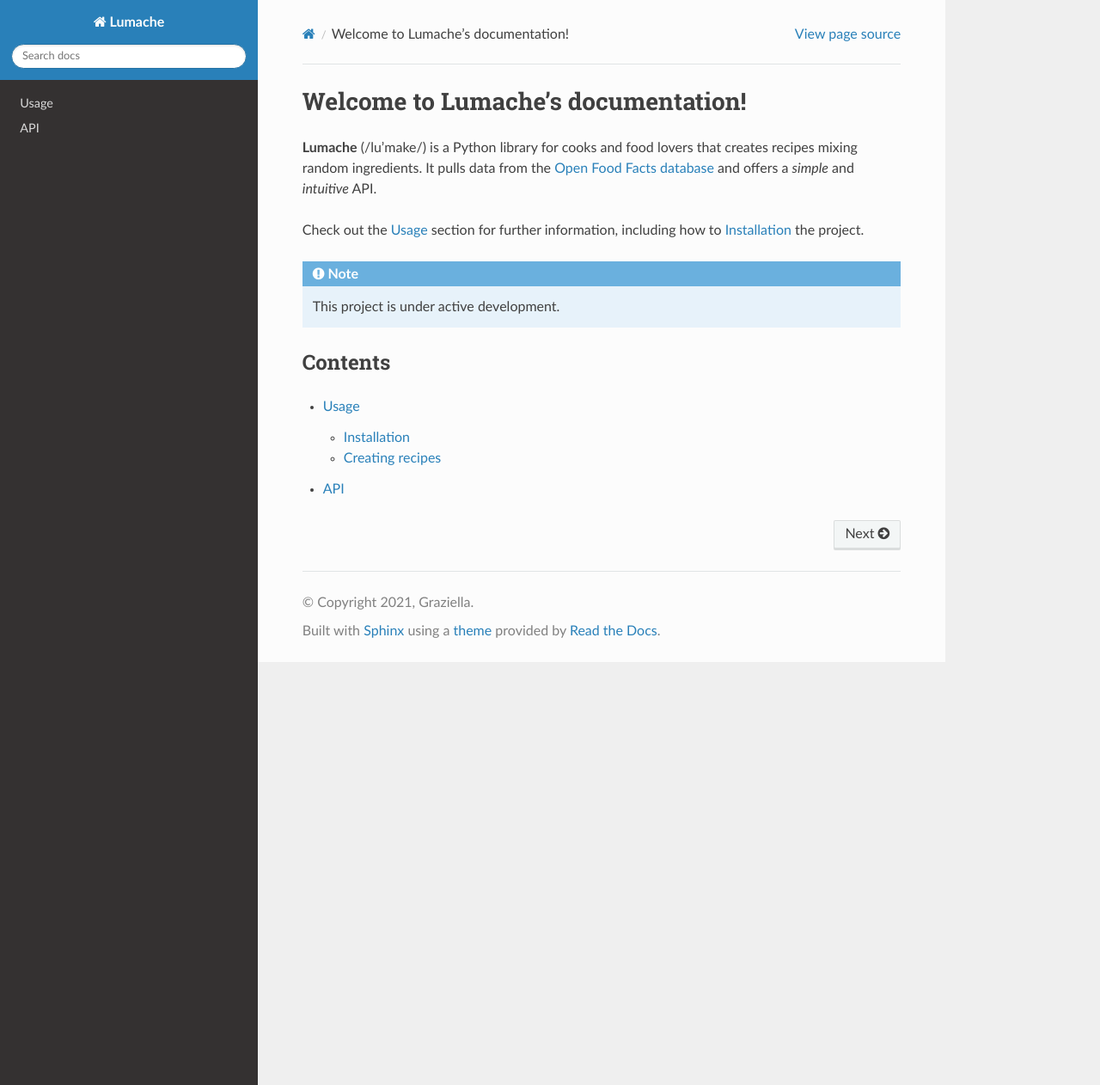
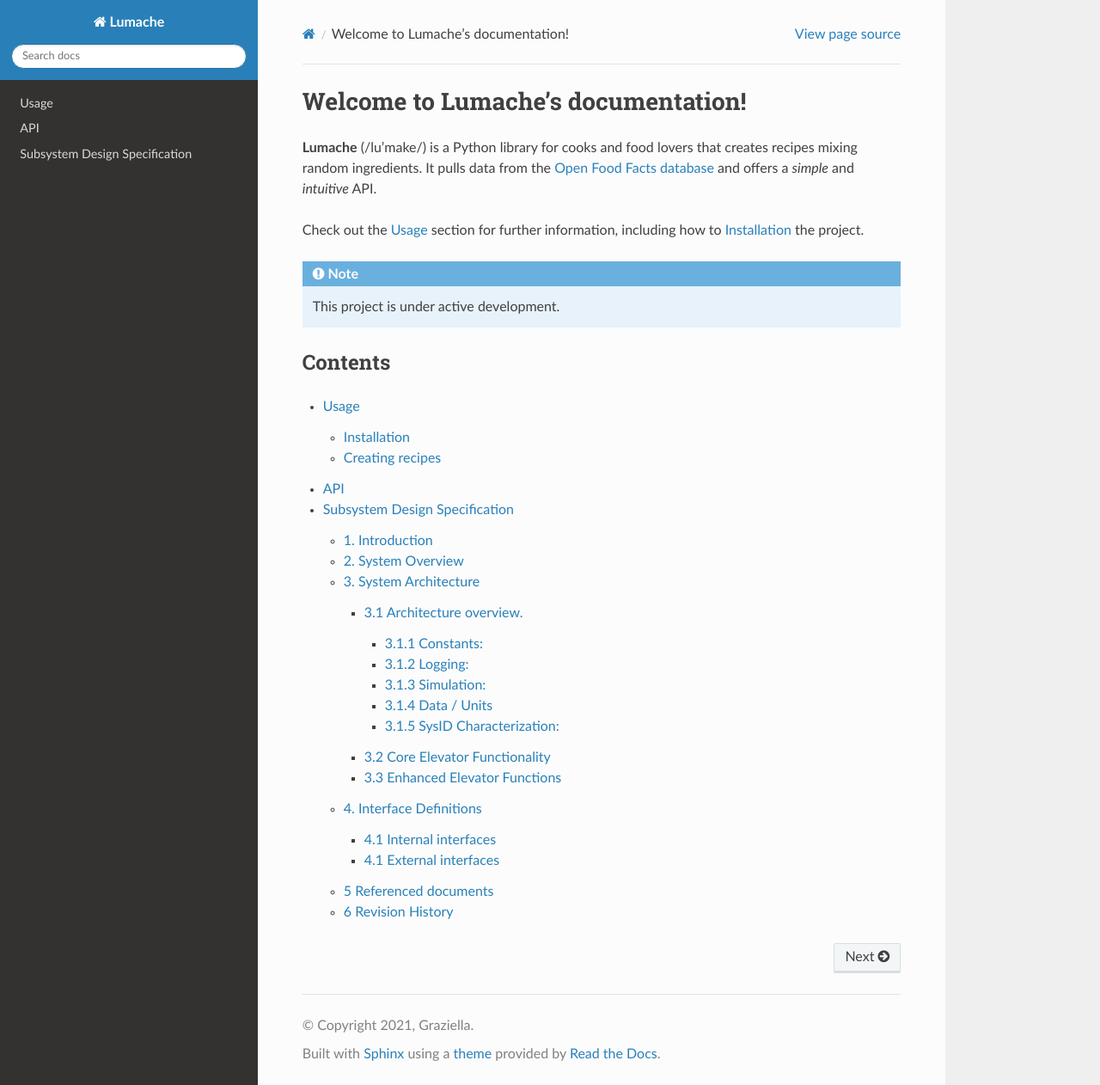
Before and after one commit to Team217/ChickenDocs, a Sphinx documentation site: the page built from docs/source/index.rst, in a window 1280 px wide and 1262 px high. Shown: the whole window at 86% size. Built offline with Sphinx 7.4.7 and the Read the Docs theme 3.1.0, drawn with Linux system fonts in a browser that asks for light colours; some of the changed lines change nothing that is shown.

Commit message:
Forgive the push to main, Test mixing of rst & md files. Verify Sphinx will parse properly.

````diff
--- a/docs/source/conf.py
+++ b/docs/source/conf.py
@@ -17,6 +17,7 @@
     'sphinx.ext.autodoc',
     'sphinx.ext.autosummary',
     'sphinx.ext.intersphinx',
+    "myst_parser",
 ]
 
 intersphinx_mapping = {
--- /dev/null
+++ b/docs/source/elevator-design-spec.md
@@ -0,0 +1,148 @@
+# Subsystem Design Specification
+
+## 1. Introduction
+
+Elevators are linear mechanisms, this means they move in one axis / direction. This is often vertical movement to pick up game elements from the ground and go score them. Elevators can have multiple stages, the more stages you have the higher maximum extension you can achieve, at the cost of a wider footprint. For FRC robots we typically have between 1 and 3 stages. The Elevator here is a single stage and has roughly 33" of vertical lift.
+
+
+## 2. System Overview
+
+Subsystems at their core are a hardware interface layer for linking motors, actuators, and/or sensors to a set of commands that the higher level control schemes can use to produce complex robot operations. The elevator subsystem from a hardware level has a few required hardware components as well as a variety of optional hardware to improve reliability and safety of the mechanism.
+
+**Motors**: Given the relatively high loads elevators have to handle the general recommendation would be to run dual (redundant) cim class brushless motors. Some common motor options would be the KrakenX60, Neo 1.1/2.0, Neo Vortex. For smaller or lighter elevator applications this could be cut down to a single motor.
+
+**Encoders**: For mechanisms that don't naturally come to rest at their designated *home* position (zero (0) on the encoder). It is highly recommended to utilize an absolute encoder for reliable positioning. A CTRE CANCoder or a REV Through-bore would be suitable options for use. Often times with elevators gravity will bring them back to *home* because of this a relative encoder in the motor is sufficient.
+
+**Limit Switches**: Whenever we have a physical mechanism that moves we often want to protect the larger robot structure from the subsystem moving beyond it's limits. We can utilize software limits on these mechanisms however in the event of an encoder issue we often like to add hardware limit switches as well. These limit switches provide multiple benefits. Firstly, they cut power to motors in the direction of travel when limit switch is depressed. Second, they provide a known location for re-seeding the encoder position. Finally, having multiple redundant limit switches allows for the mechanical or electrical failure of one without compromising the system integrity. For an elevator it is typical to run upper & lower limit switches.
+
+
+## 3. System Architecture
+
+### 3.1 Architecture overview.
+
+The goal in crafting a subsystem is to set it up for long term reliability and flexibility based on the changing needs of the season. We want to maintain consistency across all our subsystems so that fellow developers have less barrier in understanding the operation of any given subsystem. With that said there's a couple key functionalities that should carry across all our subsystems.
+
+Subsystems with multiple files to support it should exist in a folder of their own, named after the primary java file. For example `Elevator.java` would be house in the `elevator` folder.
+
+#### 3.1.1 Constants:
+
+We use a constants class tailored for each unique subsystem. The primary benefit of this is centralizing all our constants to one central location in the codebase. The constants can be found in `Constants.java`. Historically the constants were created & defined in this `Constants.java` file. Moving forward we have started defining a separate Java file that serves as a default constants template. This allows the constants required for the operation of the subsystem to travel with the subsystem code. It also supports implementing multiple instances of the same subsystem.
+
+Below is an example of what a generic `SubsystemConstants.Java` file could look like:
+```Java
+public class SubsystemConstants {
+  public int kLeaderCanID = -1;
+  public String kCanBus = "";
+  public Current kStatorLimit = Amps.of(40);
+}
+```
+These constants can then be initialized in `Constants.java` for use in the specific instance of a subsystem.
+```Java
+public static final SubsystemConstants kDemoConstants = new SubsystemConstants();
+static {
+  kDemoConstants.kLeaderCanID = 1;
+  kDemoConstants.kCanBus = "canivore";
+  kDemoConstants.kStatorLimit = Amps.of(40);
+  ...
+  }
+```
+
+The constants for a subsystem need to be passed into the subsystem via the constructor. This is a new way of doing it for the ThunderChickens. With this change it provides us much needed flexibility when switching between competition & practice robots, or the ability to create multiple instances of a subsystem. Such as having multiple elevators on one robot.
+
+#### 3.1.2 Logging:
+
+Logging is the recording of telemetry data, such as motor, sensor, or robot state information to aid in the troubleshooting of the robot. When trying to understand why issues happened on the field, it is critical to have comprehensive logging to properly root cause the issues. The rule of thumb is to err on the side of more logging, we can always cut back or reduce logging in the future. To help get you thinking about what to long. Here's some of the primary data we want to log:
+- Relative encoder position
+- Relative encoder velocity
+- Control loop setpoint
+- Limit switch states
+- Absolute encoder position
+- Absolute encoder velocity
+
+For all ThunderChickens codebases, unless otherwise explicitly defined, logging is done through the [AdvantageKit](https://docs.advantagekit.org/) framework.
+
+#### 3.1.3 Simulation:
+
+Simulation provides a way for us to test our code before we have an actual robot to deploy to. With proper simulation support we can test core subsystem functionality, command sequencing, triggers, & more all before we have hardware in front of us. At a minimum every subsystem with at least one motor should be set up to simulate that motor. Utilizing the DCMotorSim object is a good starting point. Beyond that simulation of additional hardware, such as limit switches, external encoders, etc. is encouraged time permitting. Most if not all motor vendors have some level of simulation support baked into their software ecosystems.
+
+#### 3.1.4 Data / Units
+
+It is strongly encouraged to do the conversion from "RPM" or "Rotations" to a meaningful unit that describes the actual real world movement of the mechanism. In the case of an elevator Meters/Feet/Inches would be acceptable. For ThunderChickens codebase we tend to stick with Metric units. Bonus points if this is implemented through the use of the Java Units classes supported in WPILIB. This allows for very easy unit conversion and keeps the units consistent across the codebase.
+
+#### 3.1.5 SysID Characterization:
+
+SysID or System Identification is a process in which the mechanism runs through a predefined routine to quantify the PID & Feedforward constants for the system. AdvantageKit logging has compatibility with SysID (details [here](https://docs.advantagekit.org/data-flow/sysid-compatibility)). We need to setup the SysID commands & expose them in the subsystem so that we can execute the characterization at a future time when we have the physical mechanism present.
+
+### 3.2 Core Elevator Functionality
+
+The core functionality of the elevator is as follows:
+- Elevator mechanisms require motors to provide the lift. Depending on the demands of the game this could be one or two motors. The subsystem should be able to easily switch between the two different configurations. Motor type is typically determined in the first weeks of a competition season. For a *default* subsystem the recommendation would be to implement the system using the KrakenX60 motor controller the TalonFX.
+
+- Motors need to be properly configured to work as we expect them to. Every motor should be explicitly defined in the subsystem. **Do not** assume a motor is pre-configured or in it's default configuration. Some of the key configurations to make are defined below:
+  - Motor direction inversion.
+  - Motor neutral mode.
+  - Current limits.
+  - Control loop configuration.
+  - Feedback sensor configuration.
+
+- The elevator requires some form of feedback to track its position. For most elevator applications where the elevator comes to rest at its *home* position (falls due to gravity) the motors integrated encoder is sufficient for feedback. The subsystem should be setup in such a way that allows for an external absolute encoder to be used in place of the relative encoder.
+
+- Manual positioning of the elevator. We always want to provide a simple means of operation for the elevator. Typical application would be to map the direct movement of the elevator to a joystick axis. This can be useful for system failure on a competition field, or early prototype operation. hardware limit switches should be respected but software limits should be ignored.
+
+- Control loop based positioning of the elevator. For any meaningful operation of the elevator we require precision control of the carriage. This is done through a conventional PID control loop. For ThunderChickens codebase we prefer to run using the integrated control loop on the motor controller. If there is a compelling reason to shift the control loop to the robot controller the standard WPILib `PIDController` can be used.
+
+- User tunable PID constants, this is done through the use of the `LoggedTunableNumber` object. The goal here is to provide a quick and easy way for
+
+- Software defined limits. The elevator subsystem needs to monitor the encoder feedback to ensure the mechanism is not extending beyond a software defined limit. Any attempt to extend past a limit should cut power to the motor in the direction of travel. The minimum and maximum software limits should be defined as constants.
+
+- Minimal limit switch functionality needs to be present in the subsystem. For core operation of the elevator this would be a lower limit *home* position limit switch. This switch gives us the ability to home the elevator to a known location, allowing us to rely on our software limits for the upper extension limit. Limit switch functionality needs to be optional, with a way to enable or disable the checks.
+
+### 3.3 Enhanced Elevator Functions
+
+To expand the capabilities and usability of our subsystems there are a number of improvements we can make beyond the core functionality. They are as follows:
+
+- Along with PID controllers we can also implement a FeedForward controller. These are important for implementing systems that want to control the velocity component of motion.
+
+- Motion Profiling. This is a control method that defines maximum velocity and acceleration limits to the system. This is beneficial in that it allows for smoother operation of the mechanism. This reduces the maintenance required for the mechanism by reducing wear. Each motor supplier has their own implementation, along with WPILib proving options for on controller motion profiling. For CTRE/Phoenix6 its called Motion Magic while Rev calls it MaxMotion.
+
+- Expanded hardware limit switches. Often for mission critical systems we want to bake in extra redundancy, limit switches are another area where we often implement redundancy. The subsystem should be able to support two (2) lower limits as well as an additional two (2) upper limits.
+
+- Elevator homing sequence Command. On initialization the elevator should have the capability to home itself. Run it down at a slow power level until it either hits a lower limit or the current spikes indicating the elevator has hit a physical barrier.
+
+
+## 4. Interface Definitions
+
+This section defines the core internal and external method interfaces expected to be implemented in the subsystem.
+
+### 4.1 Internal interfaces
+
+- update PID/FF: Internal method to update the motor controller with the logged tunable values.
+- drive functionality: Internal method to control the motor controller. This method should be the final step that checks HW/SW limits before commanding the motor. Commands should call this method to drive the mechanism, rather than attempting to command the motor directly.
+
+### 4.1 External interfaces
+
+- Command for manual control of the elevator.
+- Command for position setpoint control of the elevator.
+- Commands for SysID.
+- Command for homing the elevator.
+- Getter if the elevator has reached its setpoint target.
+- Getter for elevator limits.
+
+
+## 5 Referenced documents
+
+To improve your depth of knowledge on the construction or operation of elevator mechanisms in FIRST, the following resources provide a launching point.
+
+- [NASA Robotics Design Guide](https://robotics.nasa.gov/nasa-rap-robotics-design-guide/): Section 5.2 is on elevator design & mechanical concepts.
+- [Simple Elevator Visualizer](http://www.competitionrobotparts.com/elevator-visualizer/): Helpful in understanding the operating principles of an elevator.
+- [WCP GrayT Elevator](https://wcproducts.com/collections/systems-structure/products/greyt-cascade-elevator): Product used in the competitive concept.
+- [FIRST Education: Extenders](https://www.firstinspires.org/hubfs/lms/frc-guided-experience/m2/l4-extenders-lift-reach-climb-pdf.pdf?hsLang=en): Overview of different lift styles, including elevators.
+- [Elevator Control Loop Tuning](https://docs.wpilib.org/en/stable/docs/software/advanced-controls/introduction/tuning-elevator.html): Motion Profiler for Elevator applications.
+
+
+## 6 Revision History
+
+| Date       | Author | Description             |
+| ---------- | ------ | ----------------------- |
+| 06/13/2026 | AK     | Initial Release         |
+| 08/26/2026 | AK     | Expansion of document   |
--- a/docs/source/index.rst
+++ b/docs/source/index.rst
@@ -18,5 +18,6 @@
 
 .. toctree::
 
-   usage
-   api
+   usage.rst
+   api.rst
+   elevator-design-spec.md
````
